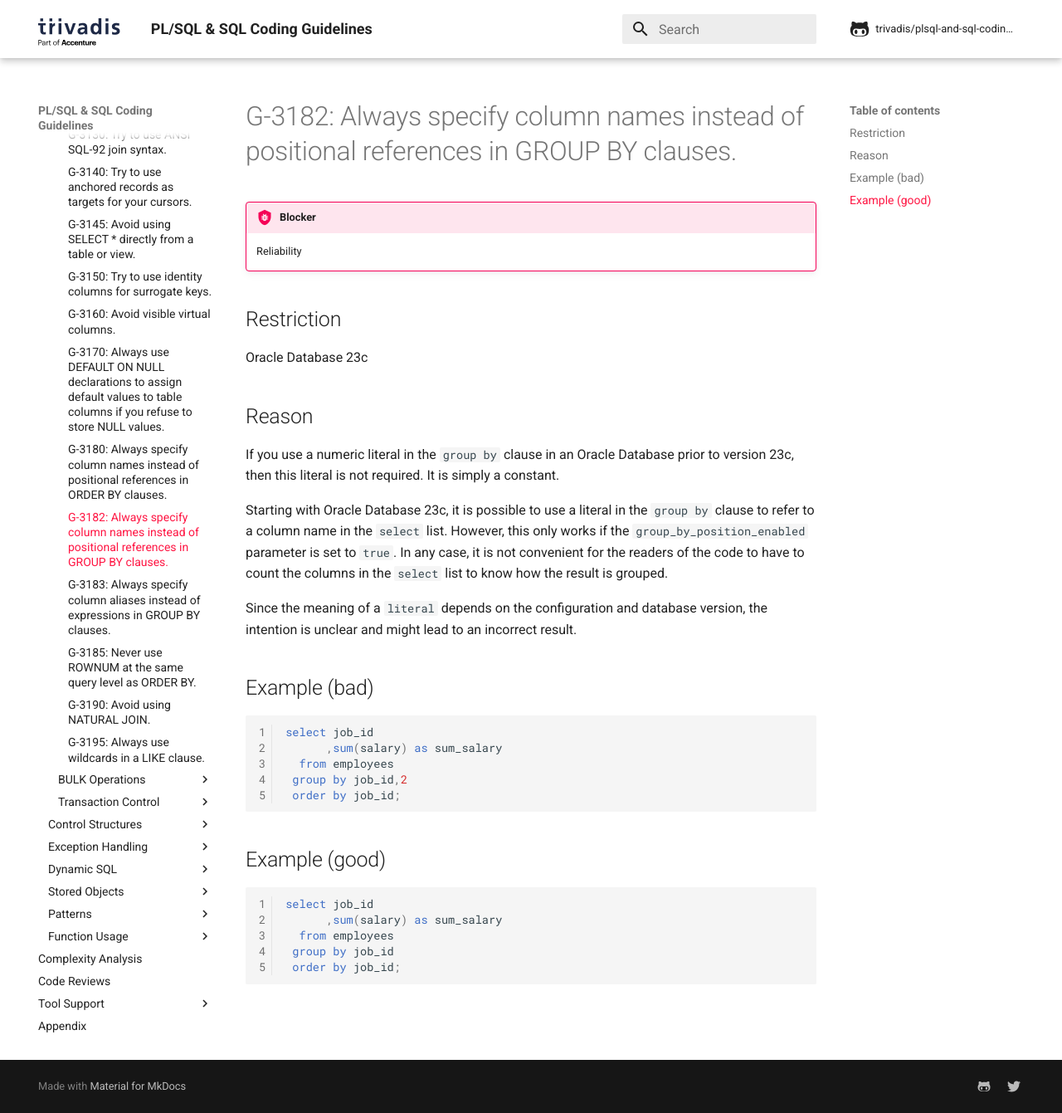
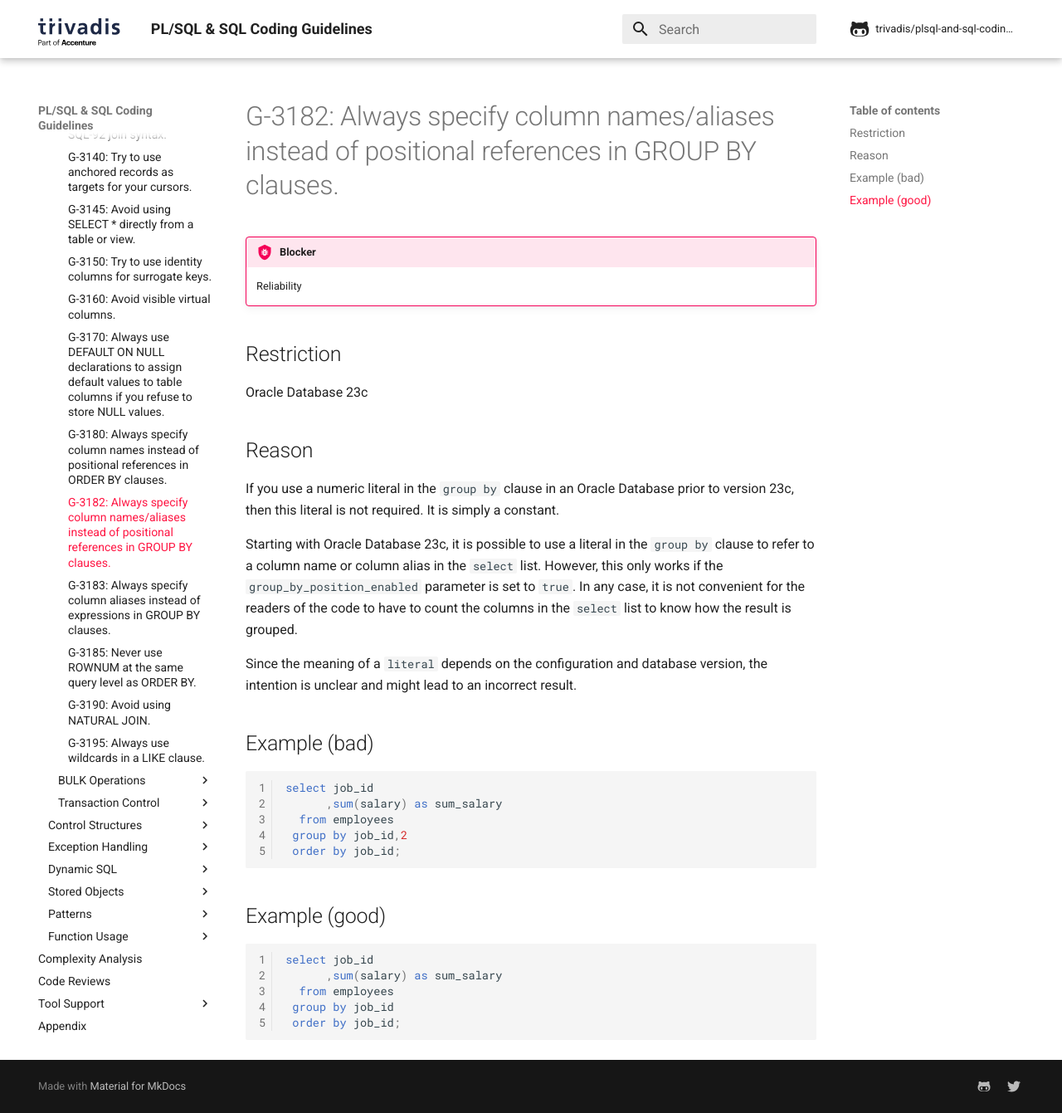
Before and after one commit to Trivadis/plsql-and-sql-coding-guidelines, an MkDocs documentation site: the page built from docs/4-language-usage/3-dml-and-sql/1-general/g-3182.md, in a window 1280 px wide and 1341 px high. Shown: the whole window at 83% size. Built offline with MkDocs 1.6.1 and Material for MkDocs 9.7.7, drawn with Linux system fonts in a browser that asks for light colours; comment, search, counter and statistics services are not loaded; the version menu is left out.

Commit message:
inlclude column alias in title and reason of G-3182

```diff
--- a/docs/4-language-usage/3-dml-and-sql/1-general/g-3182.md
+++ b/docs/4-language-usage/3-dml-and-sql/1-general/g-3182.md
@@ -1,4 +1,4 @@
-# G-3182: Always specify column names instead of positional references in GROUP BY clauses.
+# G-3182: Always specify column names/aliases instead of positional references in GROUP BY clauses.
 
 !!! bug "Blocker"
     Reliability
@@ -11,7 +11,7 @@ Oracle Database 23c
 
 If you use a numeric literal in the `group by` clause in an Oracle Database prior to version 23c, then this literal is not required. It is simply a constant.
 
-Starting with Oracle Database 23c, it is possible to use a literal in the `group by` clause to refer to a column name in the `select` list. However, this only works if the `group_by_position_enabled` parameter is set to `true`. In any case, it is not convenient for the readers of the code to have to count the columns in the `select` list to know how the result is grouped.
+Starting with Oracle Database 23c, it is possible to use a literal in the `group by` clause to refer to a column name or column alias in the `select` list. However, this only works if the `group_by_position_enabled` parameter is set to `true`. In any case, it is not convenient for the readers of the code to have to count the columns in the `select` list to know how the result is grouped.
 
 Since the meaning of a `literal` depends on the configuration and database version, the intention is unclear and might lead to an incorrect result.
 
```
